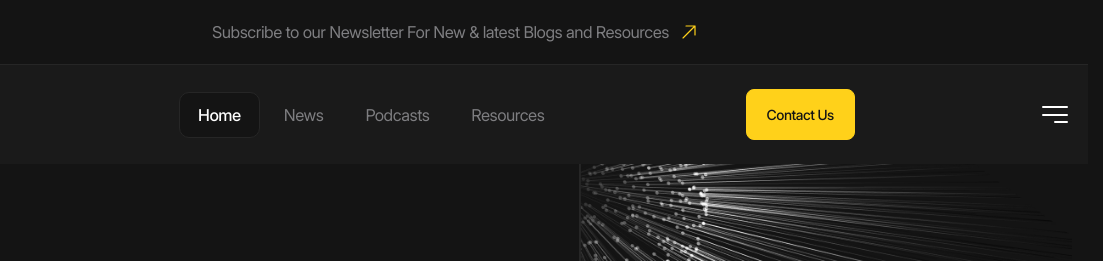
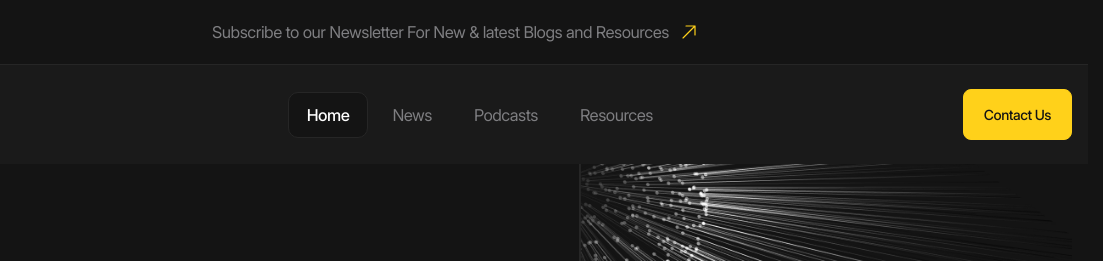
Before and after one commit to romasesi/future-tech, a website with bundled scripts: page index.html in a window 1280 px wide. Shown: the top 261 px of the page, 177-1280 px from the left. Built offline with nearby package versions, Linux system fonts and the light colour scheme.

Commit message:
исправил бургер баттон

```diff
--- a/index.html
+++ b/index.html
@@ -55,7 +55,7 @@
         </a>
       </div>
       <button
-          class="header__burger-button burger-button visible-mobile"
+          class="header__burger-button burger-button visually-mobile"
           type="button"
           aria-label="Open menu"
           title="Open menu"
```
